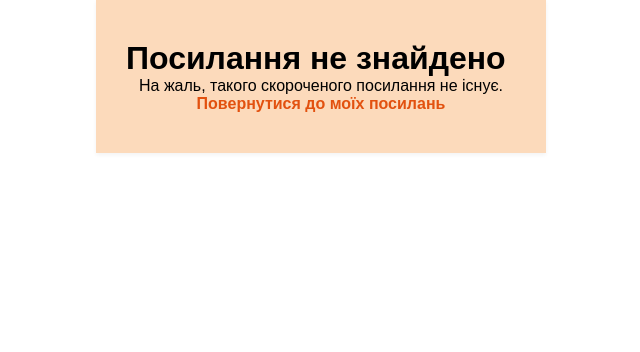
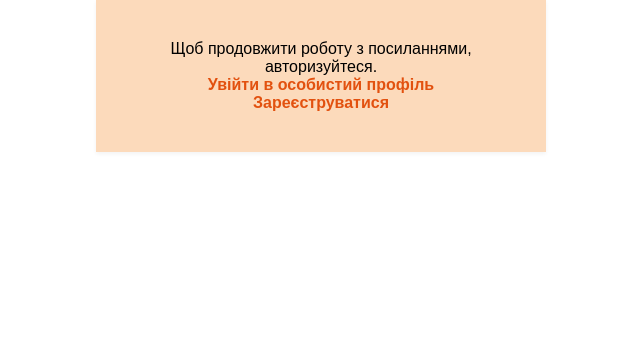
Before and after one commit to tatiana-baranova/Django-link-shortener, a Django app: page /link/1/ in a window 1280 px wide. Shown: the part 120-472 px from the top of the page, without its empty margins (319-959 px from the left). Run offline with Django 5.2, Linux system fonts and the light colour scheme; data that the repository does not hold is empty.

Commit message:
update link_not_fount.html

```diff
--- a/shortener/templates/links/link_not_found.html
+++ b/shortener/templates/links/link_not_found.html
@@ -4,6 +4,7 @@
 
 <div class="form-section container">
 
+{% if user.is_authenticated %}
 
     <h1>Посилання не знайдено</h1>
 
@@ -17,4 +18,26 @@
         </a>
     </p>
 
-</div> {% endblock %}
+{% else %}
+
+    <p>
+        Щоб продовжити роботу з посиланнями, авторизуйтеся.
+    </p>
+
+    <p>
+        <a href="{% url 'user' %}">
+            Увійти в особистий профіль
+        </a>
+    </p>
+
+    <p>
+        <a href="{% url 'reg' %}">
+            Зареєструватися
+        </a>
+    </p>
+
+{% endif %}
+
+</div>
+
+{% endblock %}
```
Lines whose indentation alone changed are shown as unchanged.
